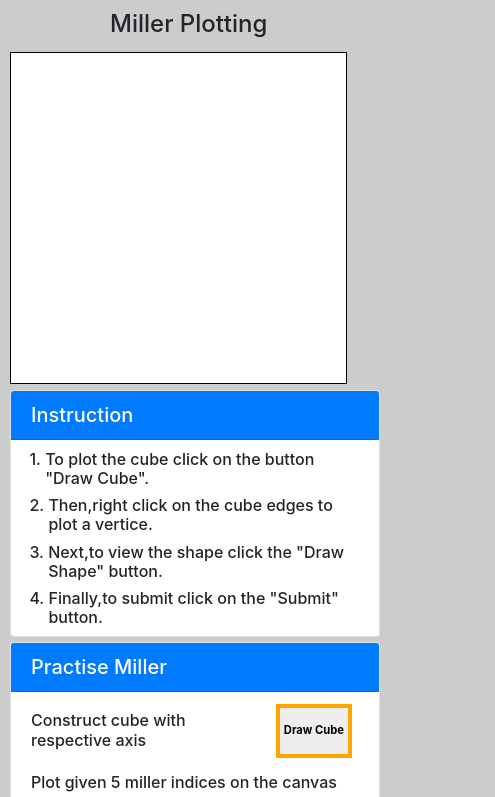
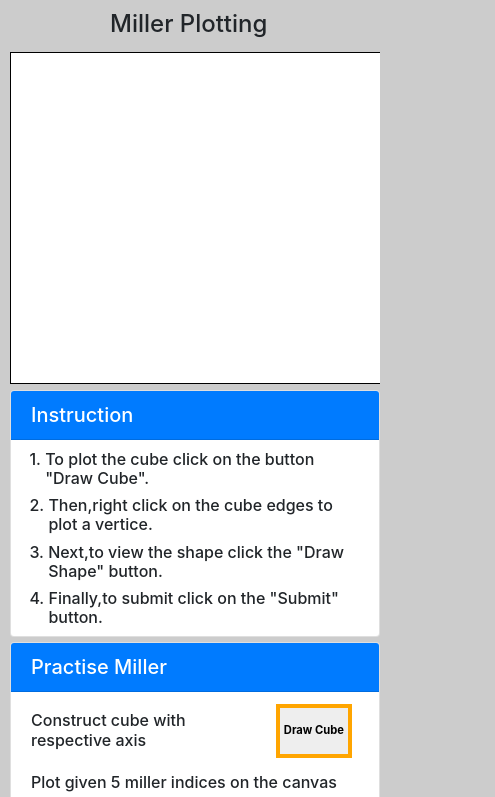
Before and after one commit to VishabJulka/mobileView2D, a plain HTML site: page index.html in a window 390 px wide. Shown: the top 797 px of the page, 495 px wide, since content can reach past the window. Drawn offline with nearby package versions, Linux system fonts and the light colour scheme.

Commit message:
Width Optimized

```diff
--- a/index.html
+++ b/index.html
@@ -252,6 +252,7 @@
 
 
             var ctx1 = document.getElementById('my_canvas1').getContext('2d');
+            ctx1.canvas.width = window.innerWidth;
             ctx1.canvas.addEventListener('mousemove', function (event) {
                 var mouseX1 = event.clientX - ctx1.canvas.offsetLeft;
                 var mouseY1 = event.clientY - ctx1.canvas.offsetTop;
@@ -282,6 +283,11 @@
             html,body {
             overflow-x: hidden;
             overflow-y: hidden;
+        }
+        }
+        @media only screen and (max-width: 600px) {
+            html,body {
+            overflow-x: hidden;
         }
         }
     </style>
@@ -491,7 +497,8 @@
 
             <div class="col-12">
                 <div class="fixed" style="margin-top: 5px;">
-                    <canvas id="my_canvas1" width="335" height="330"></canvas>
+                    <canvas id="my_canvas1"  height="330"></canvas>
+                   <!-- width-335 -->
                 </div>
             </div>
 
```
